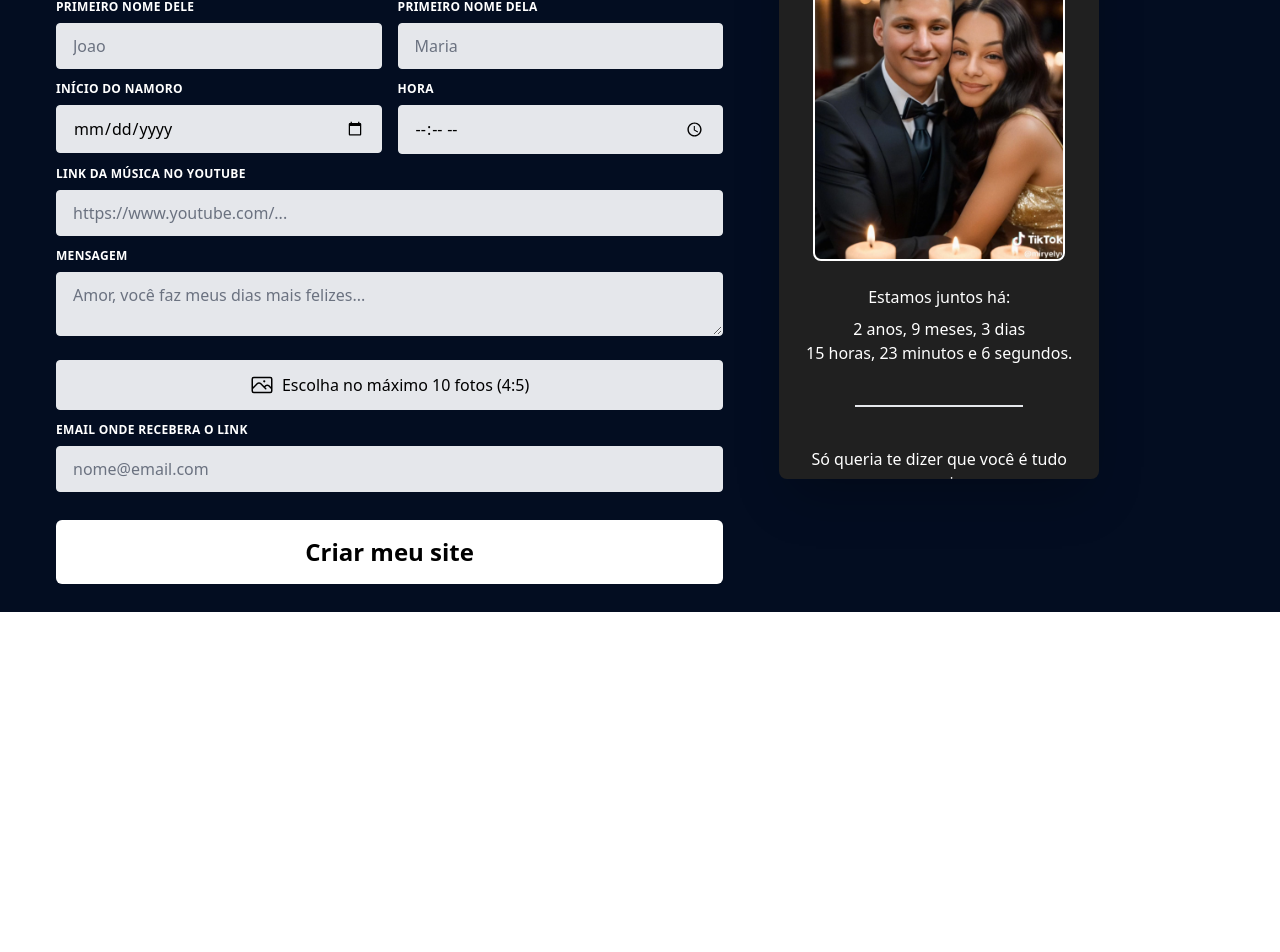
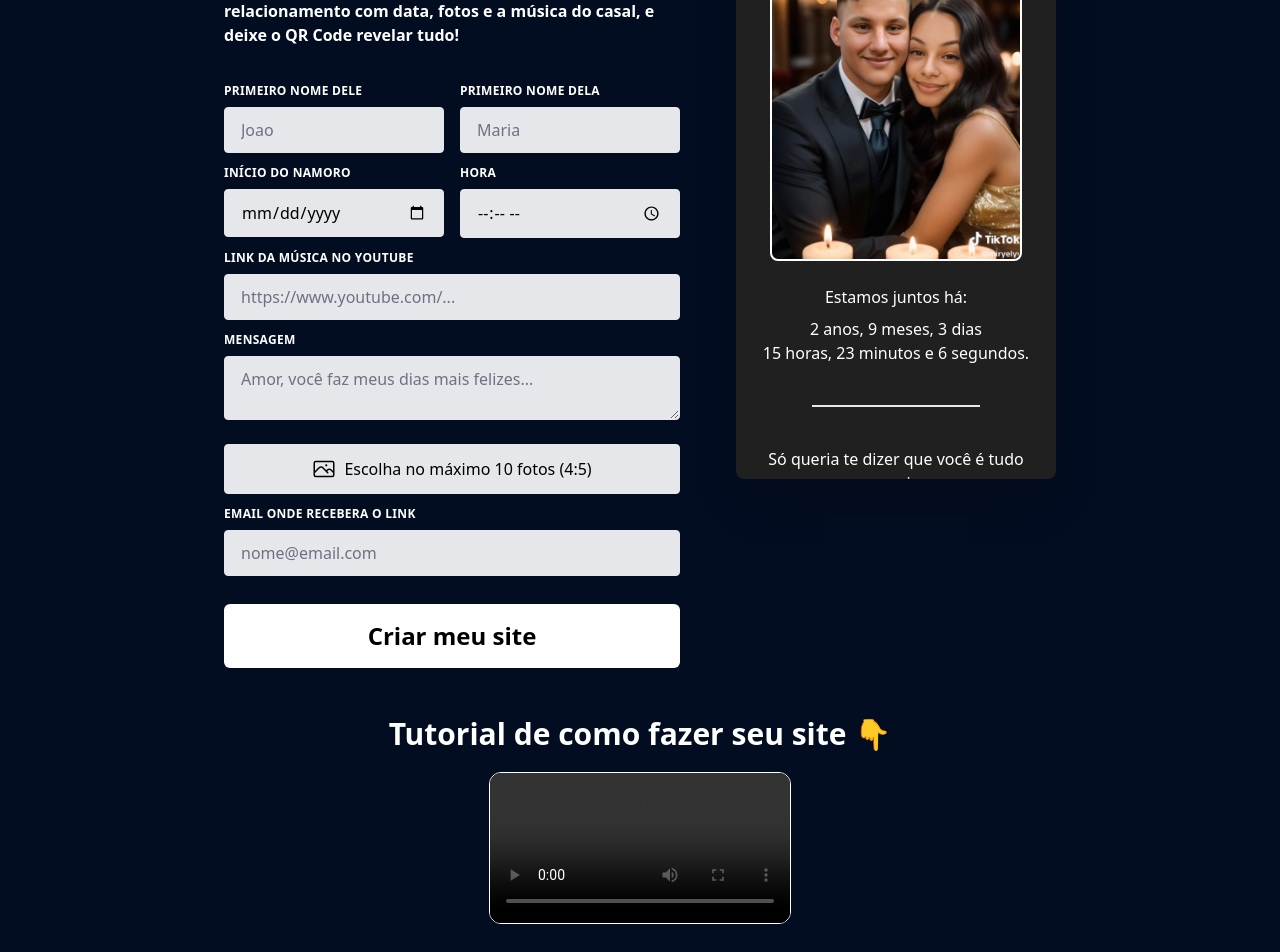
Before and after one commit to MateusHoffman/teamomuito_client, a Next.js app: page / in a window 1280 px wide. Shown: the part 253-1205 px from the top of the page. Before the commit the page ends 865 px from the top, so only its background shows below. Built offline with nearby package versions, Linux system fonts and the light colour scheme; grey boxes are pictures that could not be loaded.

Commit message:
add tutorial de como criar o site

```diff
--- /dev/null
+++ b/custom.d.ts
@@ -0,0 +1,4 @@
+declare module "*.mp4" {
+  const src: string;
+  export default src;
+}
--- a/next.config.mjs
+++ b/next.config.mjs
@@ -1,4 +1,14 @@
 /** @type {import('next').NextConfig} */
-const nextConfig = {};
+const nextConfig = {
+  webpack: (config, { isServer }) => {
+    // Adiciona suporte para arquivos de vídeo (mp4, webm, ogg)
+    config.module.rules.push({
+      test: /\.(mp4|webm|ogg)$/i,
+      type: 'asset/resource', // Usar a feature de Webpack 5 para arquivos binários
+    });
+
+    return config;
+  },
+};
 
 export default nextConfig;
--- a/package.json
+++ b/package.json
@@ -25,6 +25,7 @@
     "autoprefixer": "^10.4.20",
     "eslint": "^8",
     "eslint-config-next": "14.2.12",
+    "file-loader": "^6.2.0",
     "postcss": "^8.4.47",
     "tailwindcss": "^3.4.12",
     "typescript": "^5"
--- a/src/app/page.tsx
+++ b/src/app/page.tsx
@@ -3,6 +3,7 @@ import React, { useEffect, useState } from "react";
 import FormInput from "./components/formInput/FormInput";
 import PhotoUploader from "./components/photoUploader/PhotoUploader";
 import Preview from "./components/preview/Preview";
+import tutorialVideo from "@/app/assets/videos/tutorial.mp4";
 import Photo1 from "@/app/assets/images/photo1.png";
 import Photo2 from "@/app/assets/images/photo2.png";
 import Photo3 from "@/app/assets/images/photo3.png";
@@ -240,8 +241,9 @@ Beijinhos`,
   }, []);
 
   return (
-    <div className="w-screen min-h-screen bg-[#030d21] lg:flex lg:justify-center lg:gap-14 lg:px-14 lg:py-7 px-4 py-4 overflow-x-hidden">
-      <div className="lg:w-[60vw]">
+    <div className="bg-[#030d21] pb-7 max-w-screen w-screen">
+      <div className="min-h-screen px-4 py-4 overflow-x-hidden lg:flex lg:justify-center lg:gap-14 lg:px-56 lg:py-7">
+        <div className="lg:w-full">
           <form className="flex flex-col h-full gap-3">
             <h1 className="pb-2 text-6xl font-bold text-left text-white text-[#ff4e6dd9]">
               Surpreenda Quem Você Ama
@@ -266,7 +268,9 @@ Beijinhos`,
                 placeholder="Maria"
                 value={womanName}
                 onChange={(e) =>
-                setWomanName(validateAndFilterInput(e.target.value, womanName))
+                  setWomanName(
+                    validateAndFilterInput(e.target.value, womanName)
+                  )
                 }
               />
             </div>
@@ -325,8 +329,8 @@ Beijinhos`,
             </button>
           </form>
         </div>
-      <div className="lg:w-[40vw] -mt-7 lg:pt-0 pt-3">
-        <div className="flex flex-col gap-2 lg:fixed lg:top-0 pt-7 lg:w-[25vw]">
+        <div className="pt-3 -mt-7 lg:pt-0">
+          <div className="flex flex-col gap-2 lg:top-0 pt-7 lg:w-[25vw]">
             <span className="block text-xs font-bold tracking-wide text-center text-white uppercase">
               {example ? "Exemplo de como vai ficar 👇" : "Como vai ficar 👇"}
             </span>
@@ -349,6 +353,19 @@ Beijinhos`,
           </div>
         </div>
       </div>
+      <div className="flex flex-col items-center px-4">
+        <h1 className="py-5 text-xl font-bold text-left text-white lg:text-3xl">
+          Tutorial de como fazer seu site 👇
+        </h1>
+        <video
+          controls
+          className="border-[1px] border-white rounded-xl max-h-[80vh] w-auto max-w-[90vw]"
+        >
+          <source src={tutorialVideo} type="video/mp4" />
+          Seu navegador não suporta a reprodução de vídeos.
+        </video>
+      </div>
+    </div>
   );
 };
 
--- /dev/null
+++ b/webpack.config.js
@@ -0,0 +1,12 @@
+module.exports = {
+  module: {
+    rules: [
+      {
+        test: /\.(mp4|webm|ogg)$/,
+        type: 'asset/resource', // Webpack 5
+        // Se estiver usando Webpack 4 ou anterior, use o file-loader:
+        // use: 'file-loader',
+      },
+    ],
+  },
+};
```
Also changed, not shown: 1 other file (tests, documents, lock files or other folders). Lines whose indentation alone changed are shown as unchanged.
